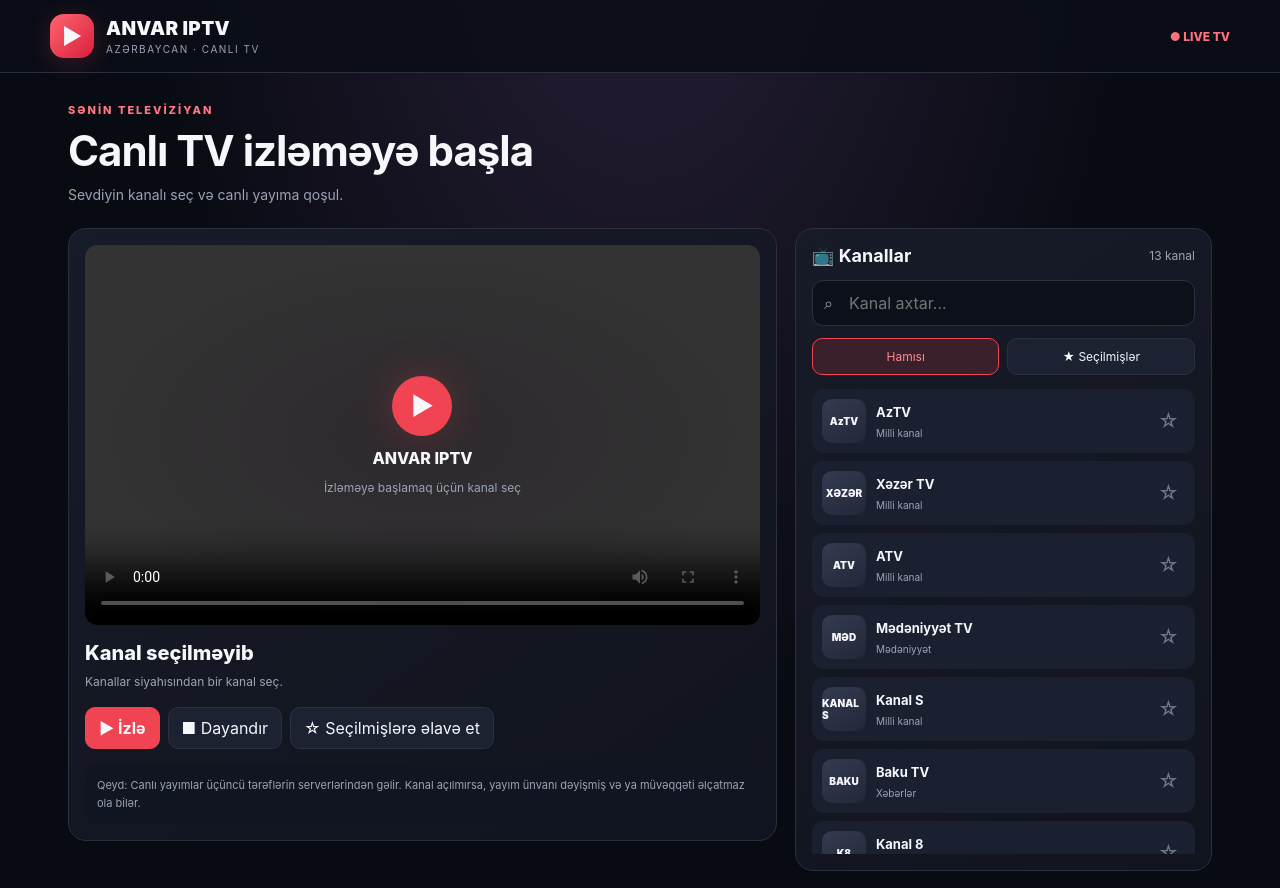
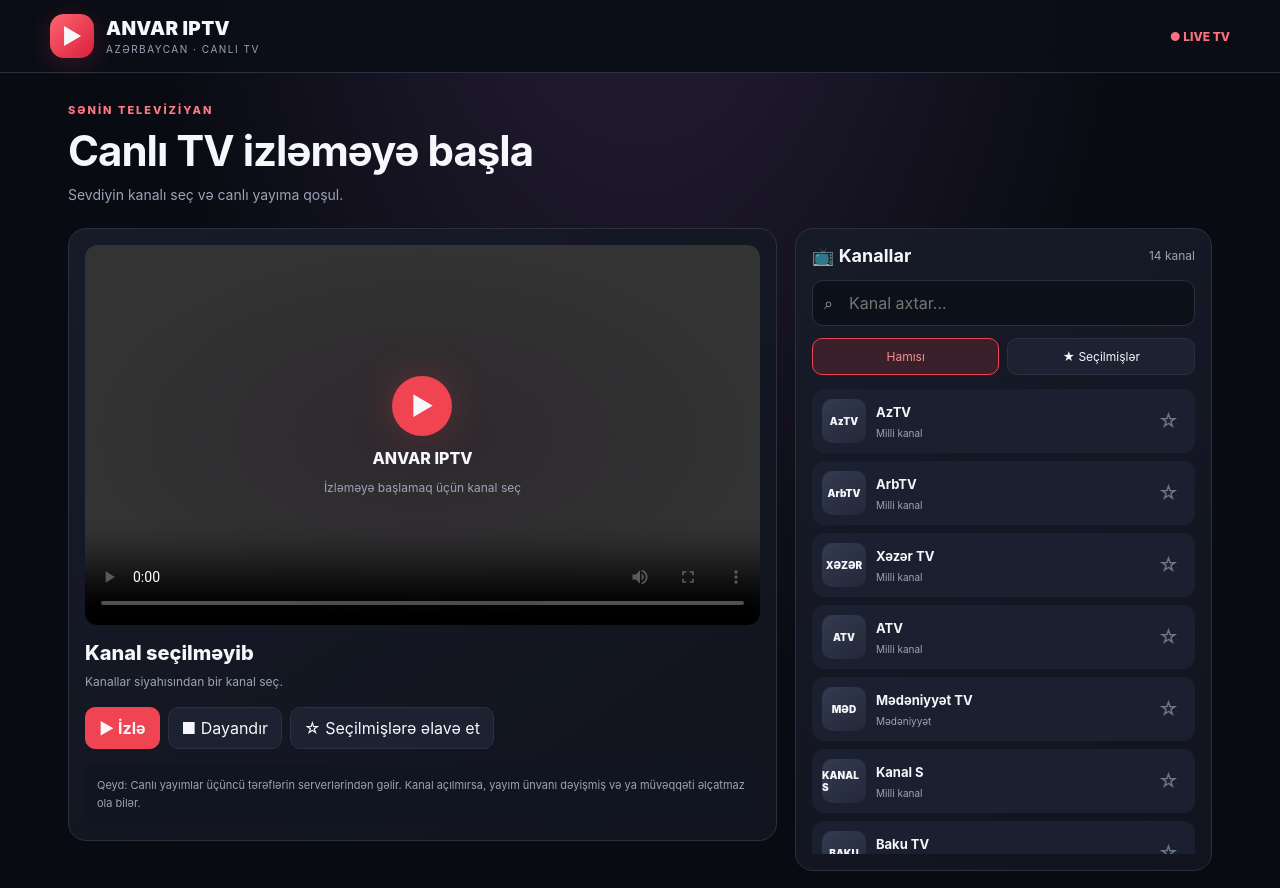
Before and after one commit to azerjan86/tv-online, a plain HTML site: page index.html in a window 1280 px wide. Shown: the top 888 px of the page. Drawn offline with nearby package versions, Linux system fonts and the light colour scheme.

Commit message:
Update index.html

```diff
--- a/index.html
+++ b/index.html
@@ -334,7 +334,8 @@
     // həmin kanalın rəsmi yayım ünvanı ilə əvəz edin.
     const channels = [
       { name: "AzTV", logo: "AzTV", category: "Milli kanal", url: "https://str2.yodacdn.net/azertv/tracks-v1a1/mono.ts.m3u8" },
-      { name: "Xəzər TV", logo: "XƏZƏR", category: "Milli kanal", url: "https://xezer.tvstream.az/hls/stream/main_stream.m3u8" },
+      { name: "ArbTV", logo: "ArbTV", category: "Milli kanal", url: "https://helga.iptv2022.com/arb_az/index.m3u8" },
+      { name: "Xəzər TV", logo: "XƏZƏR", category: "Milli kanal", url: "https://uae.iptv2022.com/sh/xezer_az/index.m3u8" },
       { name: "ATV", logo: "ATV", category: "Milli kanal", url: "https://lives.atv.az:5443/ATV_TV_STREAM/streams/atvcanli.m3u8" },
       { name: "Mədəniyyət TV", logo: "MƏD", category: "Mədəniyyət", url: "https://str2.yodacdn.net/medeniyyettele/index.m3u8" },
       { name: "Kanal S", logo: "KANAL S", category: "Milli kanal", url: "https://lives.atv.az:5443/KANAL-S/streams/kanals.m3u8" },
@@ -345,7 +346,7 @@
       { name: "Dünya TV", logo: "DÜNYA", category: "Milli kanal", url: "https://stream.dunyatv.az/live/dunyatv.m3u8" },
       { name: "Radio Telekom TV", logo: "RT", category: "Əyləncə", url: "https://a8.radyotelekom.com.tr:3276/stream/play.m3u8" },
       { name: "İctimai TV", logo: "İTV", category: "İctimai kanal", url: "https://helga.iptv2022.com/itv_az/index.m3u8" },
-      { name: "CBC Sport", logo: "CBC", category: "İdman", url: "https://mn-nl.mncdn.com/cbcsports_live/cbcsports/playlist.m3u8" }
+      { name: "CBC Sport", logo: "CBC", category: "İdman", url: "https://idman.tvstream.az/hls/stream4/stream.m3u8" }
     ];
 
     const $ = id => document.getElementById(id);
```
